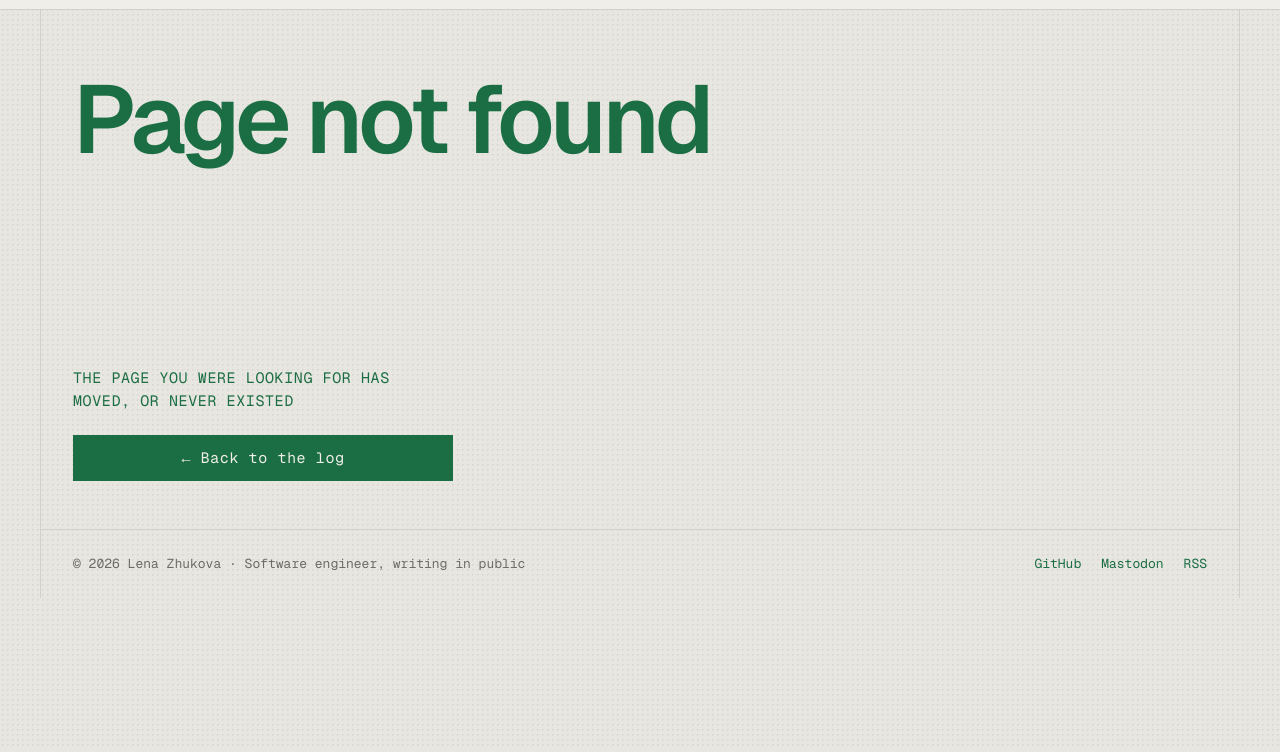
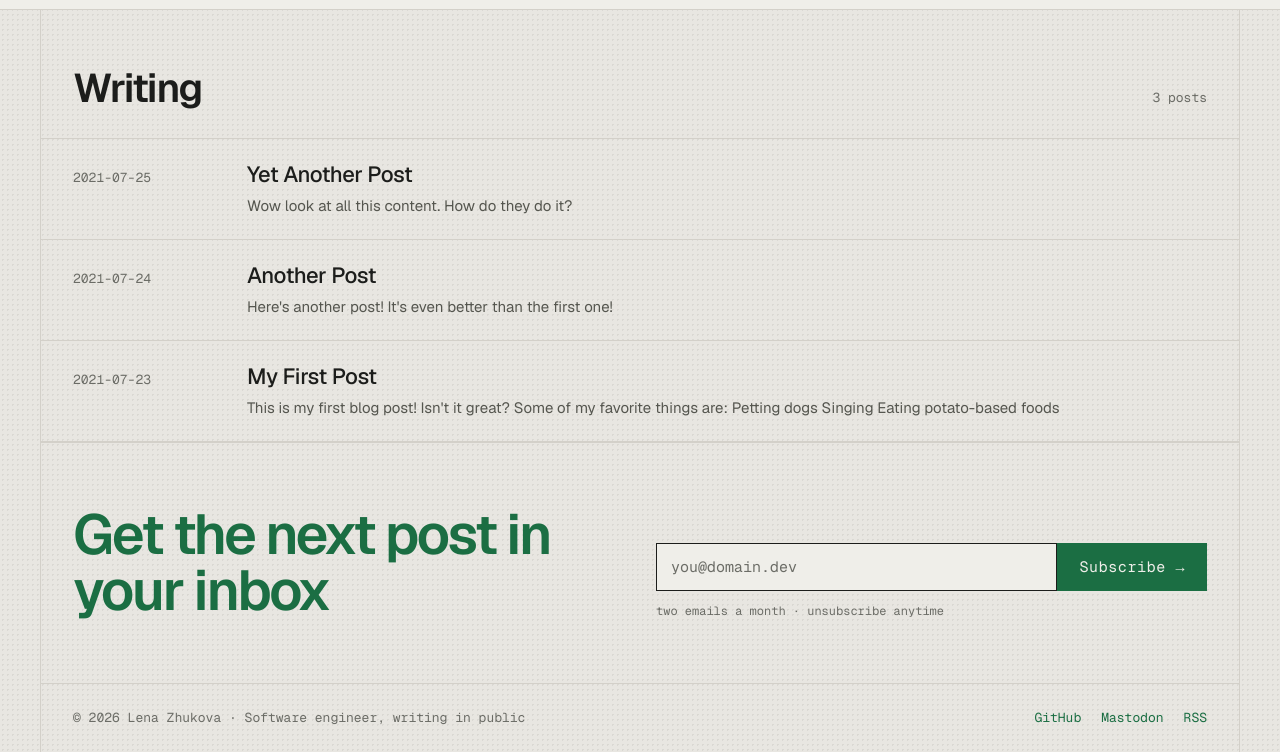
Before and after one commit to zhukovka/zhukovka.github.io, a Gatsby site: page /blog in a window 1280 px wide. Before the commit this address had no page. Shown: the part 53-805 px from the top of the page. Built offline with nearby package versions, Linux system fonts and the light colour scheme; Gatsby itself is replaced by a stand-in of ours.

Commit message:
Serve blog under /blog
- Move post page to src/pages/blog/{mdx.frontmatter__slug}.tsx so posts
  live at /blog/<slug>
- Move the post list from /posts to /blog (src/pages/blog/index.tsx)
- Update post links and the header "Writing" link to the new paths

Co-Authored-By: Claude Sonnet 5.5 <noreply@anthropic.com>

```diff
--- a/src/components/Header.tsx
+++ b/src/components/Header.tsx
@@ -3,7 +3,7 @@ import { Link } from 'gatsby'
 import { Button } from './Button'
 
 const NAV = [
-  { label: 'Writing', href: '/posts' },
+  { label: 'Writing', href: '/blog' },
   { label: 'Topics', href: '/#topics' },
   { label: 'About', href: '#' },
 ]
--- a/src/components/PostCard.tsx
+++ b/src/components/PostCard.tsx
@@ -6,7 +6,7 @@ export function PostCard({ post }: { post: Queries.PostSummaryFragment }) {
   const { title, date, slug, tag } = post.frontmatter ?? {}
   return (
     <Link
-      to={`/${slug}`}
+      to={`/blog/${slug}`}
       className="flex min-h-60 flex-col gap-3.5 border-r border-b border-line p-7 transition-colors hover:bg-surface"
     >
       <span className="flex justify-between">
--- a/src/components/PostListItem.tsx
+++ b/src/components/PostListItem.tsx
@@ -6,7 +6,7 @@ export function PostListItem({ post }: { post: Queries.PostSummaryFragment }) {
   const { title, date, slug, tag, read } = post.frontmatter ?? {}
   return (
     <Link
-      to={`/${slug}`}
+      to={`/blog/${slug}`}
       className="grid grid-cols-1 items-baseline gap-2 border-b border-line px-8 py-[22px] transition-colors hover:bg-surface md:grid-cols-[minmax(96px,150px)_minmax(0,1fr)_auto] md:gap-6"
     >
       <MonoText>{date}</MonoText>
--- a/src/pages/{mdx.frontmatter__slug}.tsx
+++ b/src/pages/blog/{mdx.frontmatter__slug}.tsx
@@ -1,8 +1,8 @@
 import React from 'react'
 import { graphql, type HeadFC, type PageProps } from 'gatsby'
-import Layout from '../components/layout'
-import Seo from '../components/seo'
-import { MonoText } from '../components/MonoText'
+import Layout from '../../components/layout'
+import Seo from '../../components/seo'
+import { MonoText } from '../../components/MonoText'
 
 const PostPage: React.FC<PageProps<Queries.PostPageQuery>> = ({ data, children }) => (
   <Layout pageTitle={data.mdx?.frontmatter?.title ?? 'Post'}>
```
Also changed, not shown: src/pages/blog/index.tsx (renamed from src/pages/posts.tsx, +4 -4 lines).
